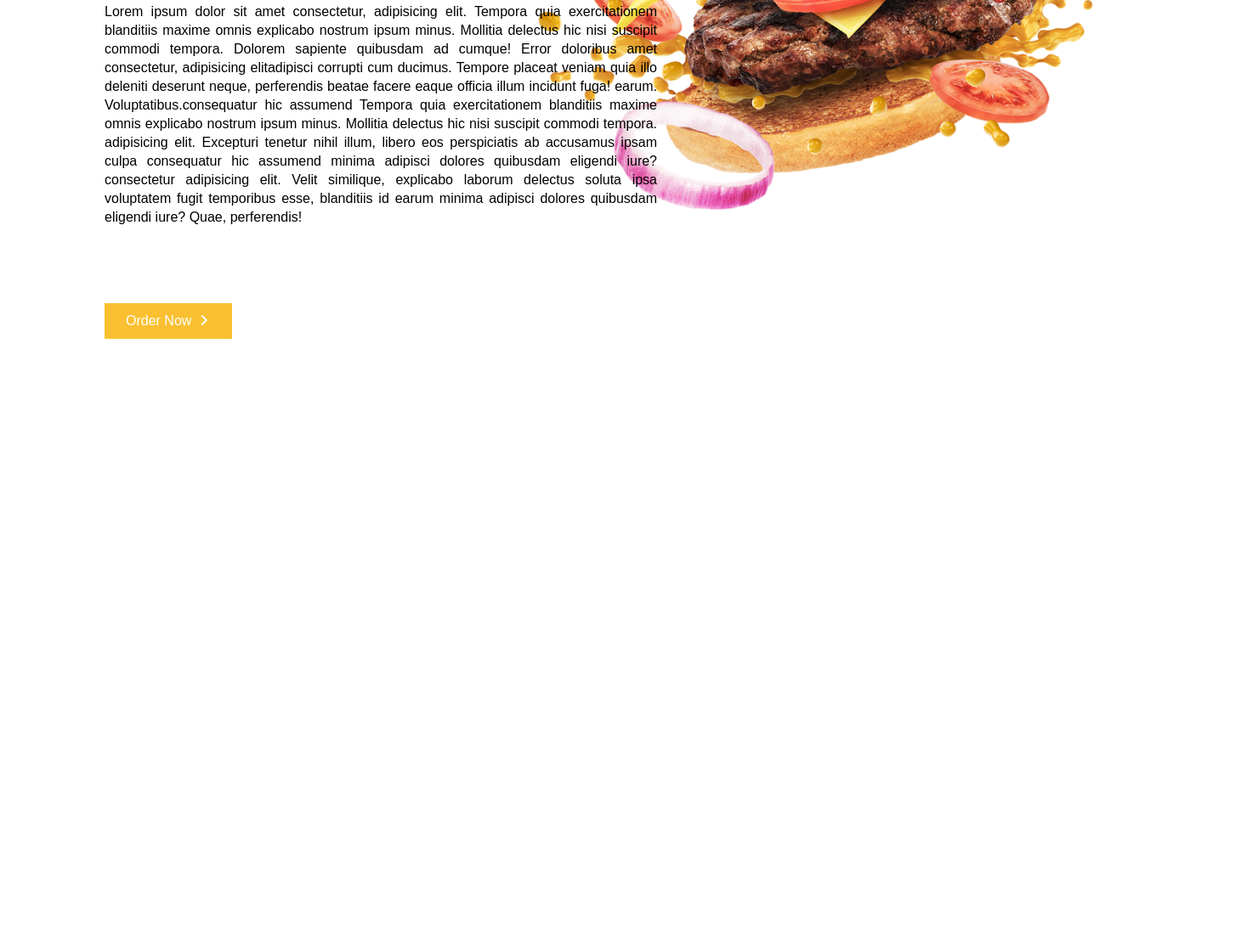
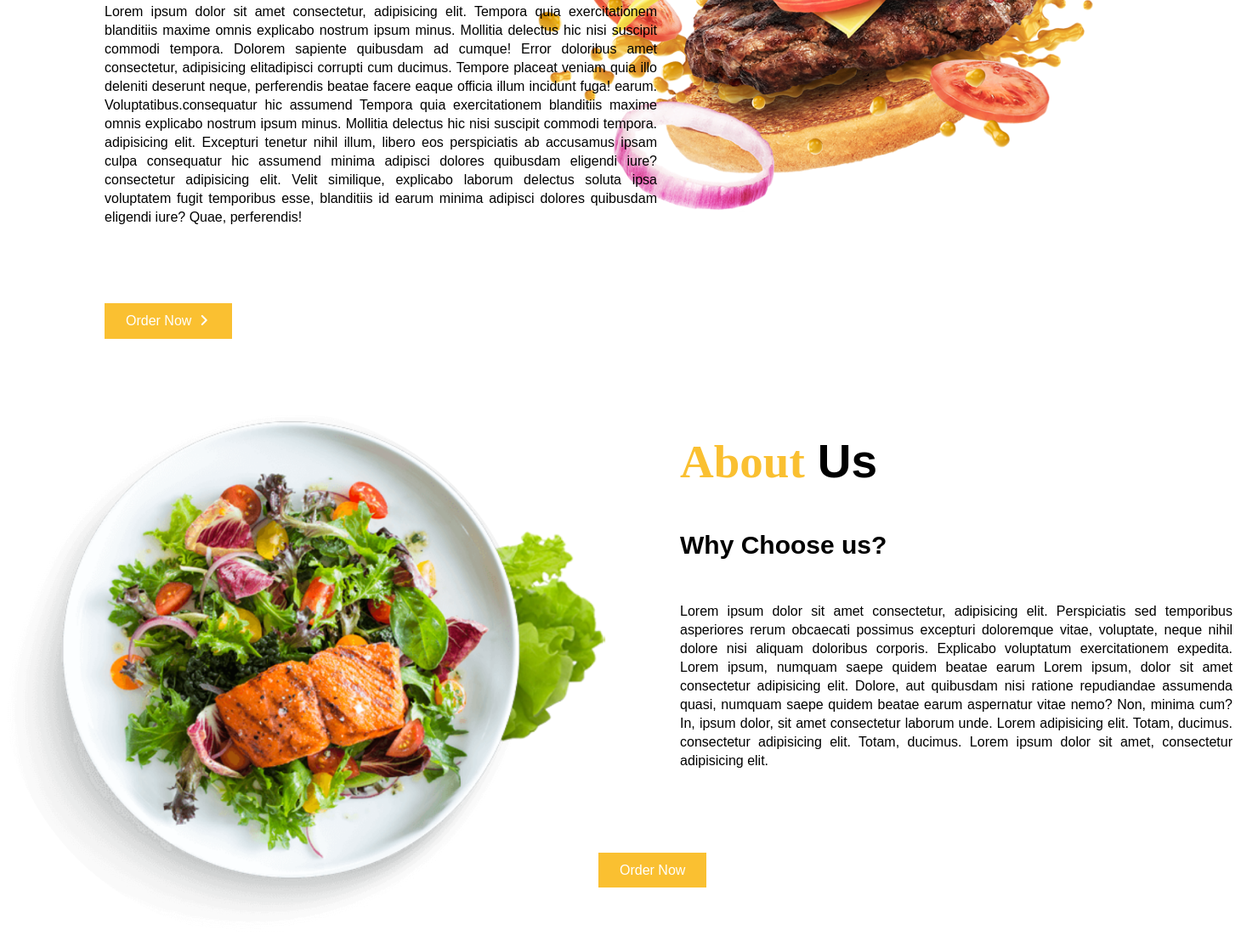
Before and after one commit to tuanagenc/FoodWebsite, a plain HTML site: page index.html in a window 1280 px wide. Shown: the part 448-1556 px from the top of the page at 85% size, 1480 px wide, since content can reach past the window. Before the commit the page ends 847 px from the top, so only its background shows below. Drawn offline with Linux system fonts and the light colour scheme.

Commit message:
About Section Completed

```diff
--- a/index.html
+++ b/index.html
@@ -6,6 +6,7 @@
     <meta name="viewport" content="width=device-width, initial-scale=1.0">
     <title>Food Website</title>
     <link rel="stylesheet" href="style.css">
+    <link rel="shortcut icon" href="">
     <link rel="stylesheet" href="https://cdnjs.cloudflare.com/ajax/libs/font-awesome/6.5.1/css/all.min.css"
         integrity="sha512-DTOQO9RWCH3ppGqcWaEA1BIZOC6xxalwEsw9c2QQeAIftl+Vegovlnee1c9QX4TctnWMn13TZye+giMm8e2LwA=="
         crossorigin="anonymous" referrerpolicy="no-referrer" />
@@ -69,6 +70,33 @@
         </div>
 
     </section>
+
+    <!--About-->
+    <div class="about" id="About">
+        <div class="about_main">
+
+            <div class="image">
+                <img src="images/Food-Plate.png">
+            </div>
+
+            <div class="about_text">
+                <h1><span>About</span>Us</h1>
+                <h3>Why Choose us?</h3>
+                <p>
+                    Lorem ipsum dolor sit amet consectetur, adipisicing elit. Perspiciatis sed temporibus asperiores
+                    rerum obcaecati possimus excepturi doloremque vitae, voluptate, neque nihil dolore nisi aliquam doloribus
+                    corporis. Explicabo voluptatum exercitationem expedita.  Lorem ipsum, numquam saepe quidem beatae earum
+                    Lorem ipsum, dolor sit amet consectetur adipisicing elit. Dolore, aut quibusdam nisi ratione
+                    repudiandae assumenda quasi, numquam saepe quidem beatae earum aspernatur vitae nemo? Non, minima cum? In,
+                    ipsum dolor, sit amet consectetur  laborum unde. Lorem adipisicing elit. Totam, ducimus. consectetur
+                    adipisicing elit. Totam, ducimus. Lorem ipsum dolor sit amet, consectetur adipisicing elit.
+                </p>
+            </div>
+        </div>
+
+        <a href="#" class="about_btn">Order Now</a>
+    </div>
+
 </body>
 
 </html>
--- a/style.css
+++ b/style.css
@@ -116,7 +116,7 @@ section p {
     line-height: 22px;
 }
 
-section .main_btn{
+section .main_btn {
     background: #fac031;
     position: relative;
     left: 123px;
@@ -125,15 +125,71 @@ section .main_btn{
     cursor: pointer;
     padding: 12px 25px;
 }
-section .main_btn a{
+
+section .main_btn a {
     color: #fff;
     margin-right: 5px;
     text-decoration: none;
 }
-section .main_btn i{
+
+section .main_btn i {
     color: #fff;
     transition: 0.3s;
 }
-section .main_btn:hover i{
+
+section .main_btn:hover i {
     transform: translate(7px);
 }
+
+/* About */
+.about {
+    width: 100%;
+    height: 100vh;
+    padding: 70px 0;
+}
+
+.about .about_main {
+    display: flex;
+    align-items: center;
+    justify-content: space-around;
+}
+
+.about .about_main .image img {
+    width: 800px;
+    position: relative;
+    top: 60px;
+}
+
+.about .about_main .about_text h1 span {
+    color: #fac031;
+    margin-right: 15px;
+    font-family: mv boli;
+}
+
+.about .about_main .about_text h1 {
+    font-size: 55px;
+    position: relative;
+    bottom: 50px;
+}
+
+.about .about_main .about_text h3 {
+    font-size: 30px;
+    margin: 0 0 50px 0;
+}
+
+.about .about_main .about_text p {
+    width: 650px;
+    text-align: justify;
+    margin-right: 30px;
+    line-height: 22px;
+}
+
+.about .about_btn{
+    background: #fac031;
+    padding: 12px 25px;
+    text-decoration: none;
+    color: #fff;
+    position: relative;
+    left: 55%;
+    bottom: 30px;
+}
```
